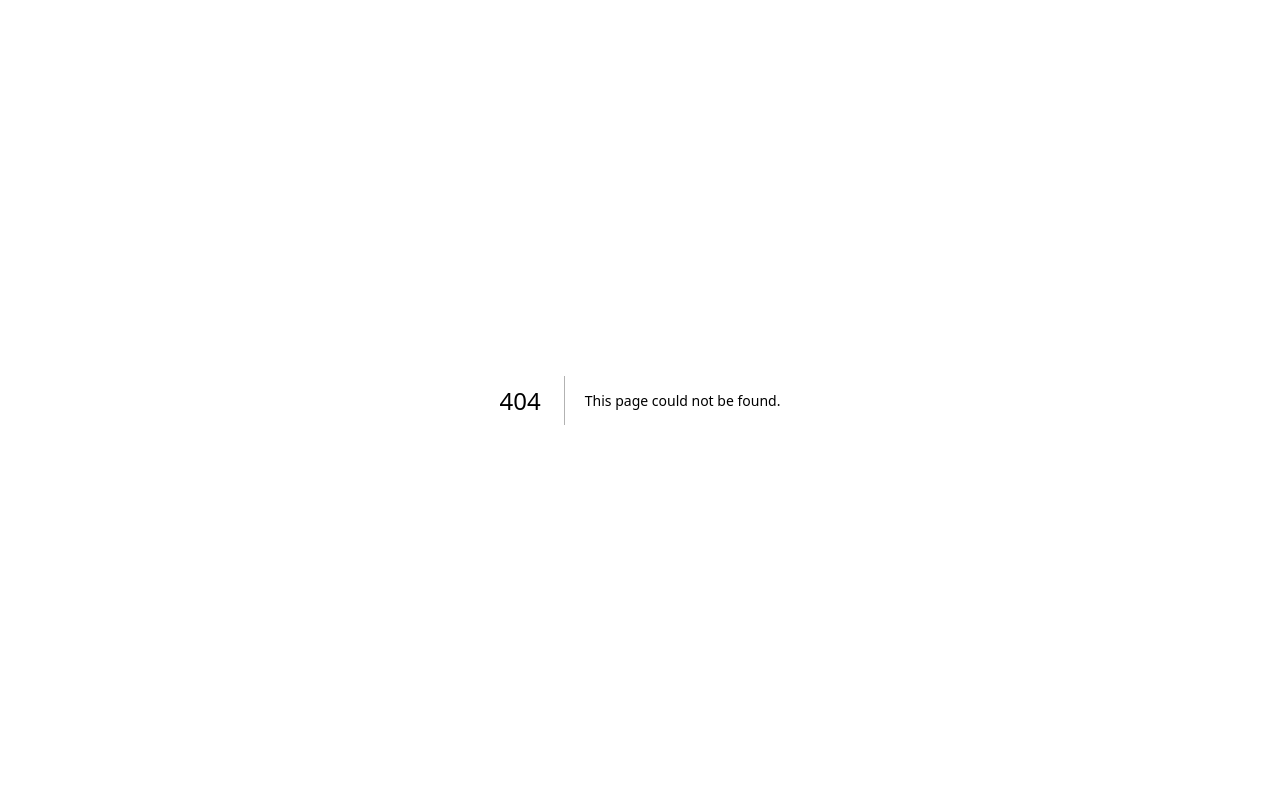
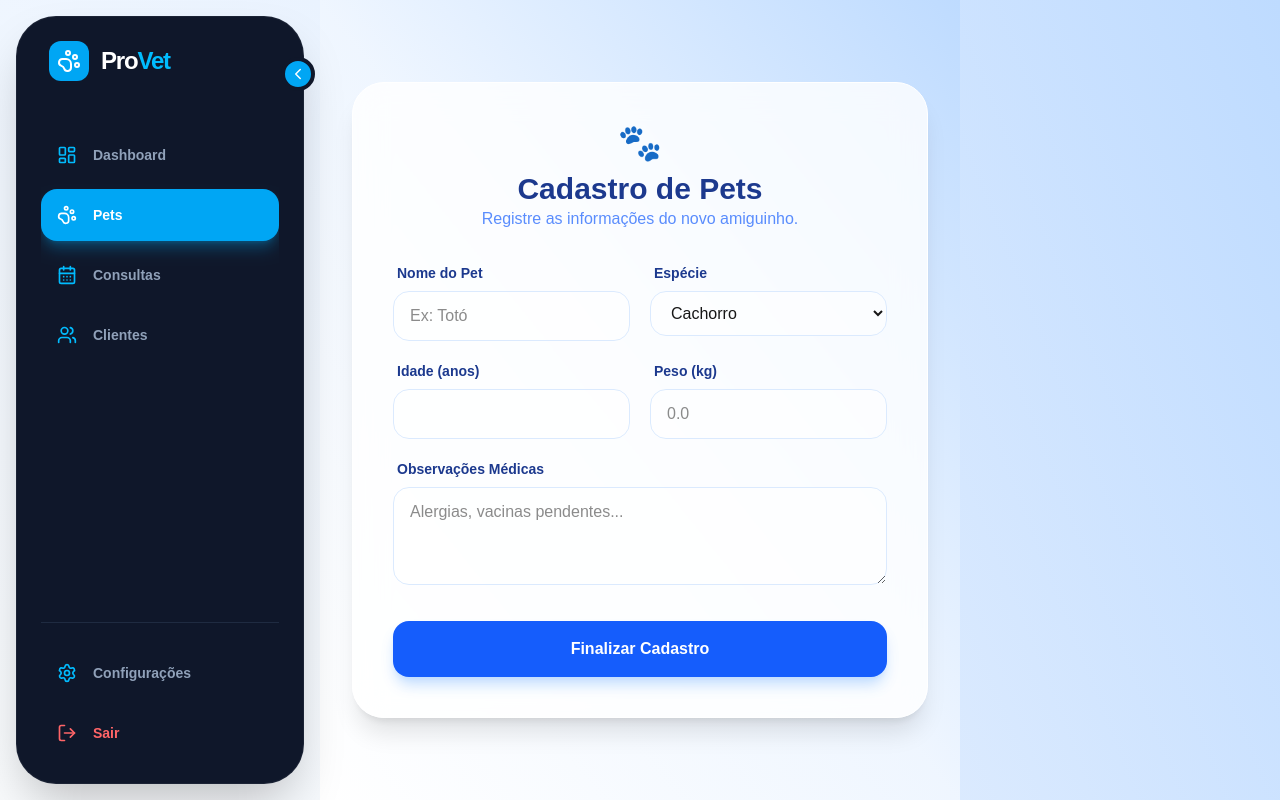
Before and after one commit to Juholiver/provet, a Next.js app: page /pets in a window 1280 px wide. Before the commit this address had no page. Built offline with nearby package versions, Linux system fonts and the light colour scheme.

Commit message:
adcionando a page pets

```diff
--- /dev/null
+++ b/app/_components/CadastroPets.tsx
@@ -0,0 +1,76 @@
+export default function CadastroPets() {
+  return (
+    <div className="flex min-h-screen items-center justify-center bg-gradient-to-tr from-white via-blue-50 to-blue-200 p-4 md:p-8">
+
+      {/* Card Principal */}
+      <div className="w-full max-w-2xl bg-white/80 backdrop-blur-lg rounded-[2rem] shadow-xl border border-white p-6 md:p-10 transition-all">
+
+        {/* Cabeçalho do Card */}
+        <div className="text-center mb-8">
+          <span className="text-4xl">🐾</span>
+          <h1 className="text-3xl font-extrabold text-blue-900 mt-2">Cadastro de Pets</h1>
+          <p className="text-blue-600/70">Registre as informações do novo amiguinho.</p>
+        </div>
+
+        {/* Formulário Grid */}
+        <form className="grid grid-cols-1 md:grid-cols-2 gap-5">
+
+          {/* Nome do Pet */}
+          <div className="flex flex-col gap-2">
+            <label className="text-sm font-semibold text-blue-900 ml-1">Nome do Pet</label>
+            <input
+              type="text"
+              placeholder="Ex: Totó"
+              className="w-full px-4 py-3 rounded-2xl border border-blue-100 focus:ring-2 focus:ring-blue-400 focus:outline-none bg-white/50 transition-all"
+            />
+          </div>
+
+          {/* Espécie */}
+          <div className="flex flex-col gap-2">
+            <label className="text-sm font-semibold text-blue-900 ml-1">Espécie</label>
+            <select className="w-full px-4 py-3 rounded-2xl border border-blue-100 focus:ring-2 focus:ring-blue-400 bg-white/50 outline-none">
+              <option>Cachorro</option>
+              <option>Gato</option>
+              <option>Outro</option>
+            </select>
+          </div>
+
+          {/* Idade */}
+          <div className="flex flex-col gap-2">
+            <label className="text-sm font-semibold text-blue-900 ml-1">Idade (anos)</label>
+            <input
+              type="number"
+              className="w-full px-4 py-3 rounded-2xl border border-blue-100 focus:ring-2 focus:ring-blue-400 bg-white/50"
+            />
+          </div>
+
+          {/* Peso */}
+          <div className="flex flex-col gap-2">
+            <label className="text-sm font-semibold text-blue-900 ml-1">Peso (kg)</label>
+            <input
+              type="text"
+              placeholder="0.0"
+              className="w-full px-4 py-3 rounded-2xl border border-blue-100 focus:ring-2 focus:ring-blue-400 bg-white/50"
+            />
+          </div>
+
+          {/* Observações - Ocupa as duas colunas no desktop */}
+          <div className="flex flex-col gap-2 md:col-span-2">
+            <label className="text-sm font-semibold text-blue-900 ml-1">Observações Médicas</label>
+            <textarea
+              rows={3}
+              placeholder="Alergias, vacinas pendentes..."
+              className="w-full px-4 py-3 rounded-2xl border border-blue-100 focus:ring-2 focus:ring-blue-400 bg-white/50"
+            ></textarea>
+          </div>
+
+          {/* Botão de Ação */}
+          <button className="md:col-span-2 mt-4 bg-blue-600 hover:bg-blue-700 text-white font-bold py-4 rounded-2xl shadow-lg shadow-blue-200 transition-all active:scale-95">
+            Finalizar Cadastro
+          </button>
+        </form>
+
+      </div>
+    </div>
+  );
+}
--- a/app/_components/Sidebar.tsx
+++ b/app/_components/Sidebar.tsx
@@ -1,31 +1,29 @@
+'use client';
+
 import { useState } from 'react';
+import Link from 'next/link';
+import { usePathname } from 'next/navigation';
 import {
   LayoutDashboard, PawPrint, CalendarDays, Users,
   LogOut, Settings, ChevronLeft, ChevronRight
 } from 'lucide-react';
 
-
-
 export default function Sidebar() {
-  // 1. Estado para controlar se está aberto ou fechado
   const [isExpanded, setIsExpanded] = useState(true);
+  const pathname = usePathname(); // Pega a rota atual
 
   const toggleSidebar = () => setIsExpanded(!isExpanded);
 
   return (
     <aside
-      // 2. Dinamismo na largura: w-72 quando aberto, w-24 quando fechado
       className={`relative ${isExpanded ? 'w-72' : 'w-24'} bg-[#0f172a] min-h-[calc(100vh-2rem)] m-4 rounded-[2.5rem] flex flex-col p-6 text-white shadow-2xl transition-all duration-300 ease-in-out border border-white/5`}
     >
-      {/* Botão de Toggle (Abre/Fecha) */}
       <button
         onClick={toggleSidebar}
-        className="absolute -right-3 top-10 bg-sky-500 rounded-full p-1 border-4 border-[#0f172a] hover:scale-110 transition-transform"
+        className="absolute -right-3 top-10 bg-sky-500 rounded-full p-1 border-4 border-[#0f172a] hover:scale-110 transition-transform z-10"
       >
         {isExpanded ? <ChevronLeft size={18} /> : <ChevronRight size={18} />}
       </button>
-
-
 
       {/* Logo Section */}
       <div className={`flex items-center ${isExpanded ? 'gap-3' : 'justify-center'} mb-12 px-2 transition-all`}>
@@ -39,17 +37,18 @@ export default function Sidebar() {
         )}
       </div>
 
-      {/* Navigation */}
+      {/* Navigation - Usando os HREFs reais */}
       <nav className="flex-1 space-y-2 overflow-hidden">
-        <SidebarItem icon={<LayoutDashboard size={20} />} label="Dashboard" active isExpanded={isExpanded} />
-        <SidebarItem icon={<PawPrint size={20} />} label="Pets" isExpanded={isExpanded} />
-        <SidebarItem icon={<CalendarDays size={20} />} label="Consultas" isExpanded={isExpanded} />
-        <SidebarItem icon={<Users size={20} />} label="Clientes" isExpanded={isExpanded} />
+        <SidebarItem icon={<LayoutDashboard size={20} />} label="Dashboard" href="/dashboard" isExpanded={isExpanded} active={pathname === '/dashboard'} />
+        <SidebarItem icon={<PawPrint size={20} />} label="Pets" href="/pets" isExpanded={isExpanded} active={pathname === '/pets'} />
+        <SidebarItem icon={<CalendarDays size={20} />} label="Consultas" href="/consultas" isExpanded={isExpanded} active={pathname === '/consultas'} />
+        <SidebarItem icon={<Users size={20} />} label="Clientes" href="/clientes" isExpanded={isExpanded} active={pathname === '/clientes'} />
       </nav>
 
       {/* Footer Section */}
       <div className="mt-auto pt-6 border-t border-slate-700/50 space-y-2">
-        <SidebarItem icon={<Settings size={20} />} label="Configurações" isExpanded={isExpanded} />
+        <SidebarItem icon={<Settings size={20} />} label="Configurações" href="/configuracoes" isExpanded={isExpanded} active={pathname === '/configuracoes'} />
+
         <button className={`w-full flex items-center ${isExpanded ? 'gap-4 px-4' : 'justify-center'} py-4 rounded-2xl font-bold text-red-400 hover:bg-red-500/10 transition-all group`}>
           <LogOut size={20} className="shrink-0 group-hover:translate-x-1 transition-transform" />
           {isExpanded && <span className="text-sm whitespace-nowrap">Sair</span>}
@@ -60,27 +59,27 @@ export default function Sidebar() {
 }
 
 /**
- * Componente SidebarItem atualizado para suportar o estado de expansão
+ * SidebarItem com Link do Next.js
  */
 function SidebarItem({
-  icon, label, active = false, isExpanded
+  icon, label, href, active, isExpanded
 }: {
-  icon: React.ReactNode, label: string, active?: boolean, isExpanded: boolean
+  icon: React.ReactNode, label: string, href: string, active: boolean, isExpanded: boolean
 }) {
   return (
-    <a
-      href="#"
+    <Link
+      href={href}
       className={`flex items-center ${isExpanded ? 'gap-4 px-4' : 'justify-center'} py-4 rounded-2xl font-bold transition-all active:scale-95 ${
         active
           ? "bg-sky-500 text-white shadow-lg shadow-sky-500/30"
           : "text-slate-400 hover:bg-slate-800 hover:text-white"
       }`}
-      title={!isExpanded ? label : ""} // Mostra tooltip quando fechado
+      title={!isExpanded ? label : ""}
     >
       <span className={`${active ? "text-white" : "text-sky-400"} shrink-0`}>
         {icon}
       </span>
       {isExpanded && <span className="text-sm whitespace-nowrap">{label}</span>}
-    </a>
+    </Link>
   );
 }
--- a/app/dashboard/page.tsx
+++ b/app/dashboard/page.tsx
@@ -1,28 +1,36 @@
 'use client';
 
 import { useState } from "react";
-
-import Modal from "../_components/Modal";
 import Sidebar from "../_components/Sidebar";
 import Header from "../_components/Header";
+import CadastroPets from "../_components/CadastroPets";
 
 export default function Dashboard() {
-  // 1. Estado que controla se o modal aparece
   const [isModalOpen, setIsModalOpen] = useState(false);
 
+  return (
+    // Container principal: Sidebar na esquerda, Conteúdo na direita
+    <div className="flex min-h-screen bg-gradient-to-tr from-slate-50 via-blue-50 to-blue-100">
 
-    return (
-    // Adicionamos "flex-row" para garantir que fiquem lado a lado
-    <main className="flex min-h-screen bg-gradient-to-tr from-white via-blue-100 to-blue-300">
+      {/* 1. Sidebar (Fixa ou Retrátil conforme seu componente) */}
+      <Sidebar />
 
-      {/* 1. Sidebar primeiro para ficar na esquerda */}
-      <Sidebar />
-      <header className="w-full px-4 md:px-8 lg:px-12 py-4">
-        <div className="max-w-7xl mx-auto">
-          <Header />
-        </div>
-    </header>
+      {/* 2. Área de Conteúdo (Coluna) */}
+      <div className="flex-1 flex flex-col min-w-0">
 
-    </main>
+        {/* Header no topo do conteúdo */}
+        <header className="w-full px-4 md:px-8 pt-6">
+          <div className="max-w-7xl mx-auto">
+            <Header />
+          </div>
+        </header>
+
+        {/* Main Content Area */}
+        <main className="flex-1 p-4 md:p-8 lg:p-12 overflow-y-auto">
+
+        </main>
+
+      </div>
+    </div>
   );
 }
--- /dev/null
+++ b/app/pets/page.tsx
@@ -0,0 +1,19 @@
+'use client';
+import CadastroPets from "../_components/CadastroPets";
+import Sidebar from "../_components/Sidebar";
+
+export default function Pets() {
+    return (
+        <>
+            <div className="flex min-h-screen bg-gradient-to-tr from-slate-50 via-blue-50 to-blue-100">
+                <Sidebar />
+                <div className="flex-1 flex flex-col min-w-0">
+                    <CadastroPets />
+                </div>
+                <div className="w-1/4 bg-gradient-to-tr from-blue-100 to-blue-200">
+                </div>
+            </div>
+
+        </>
+    )
+}
```
